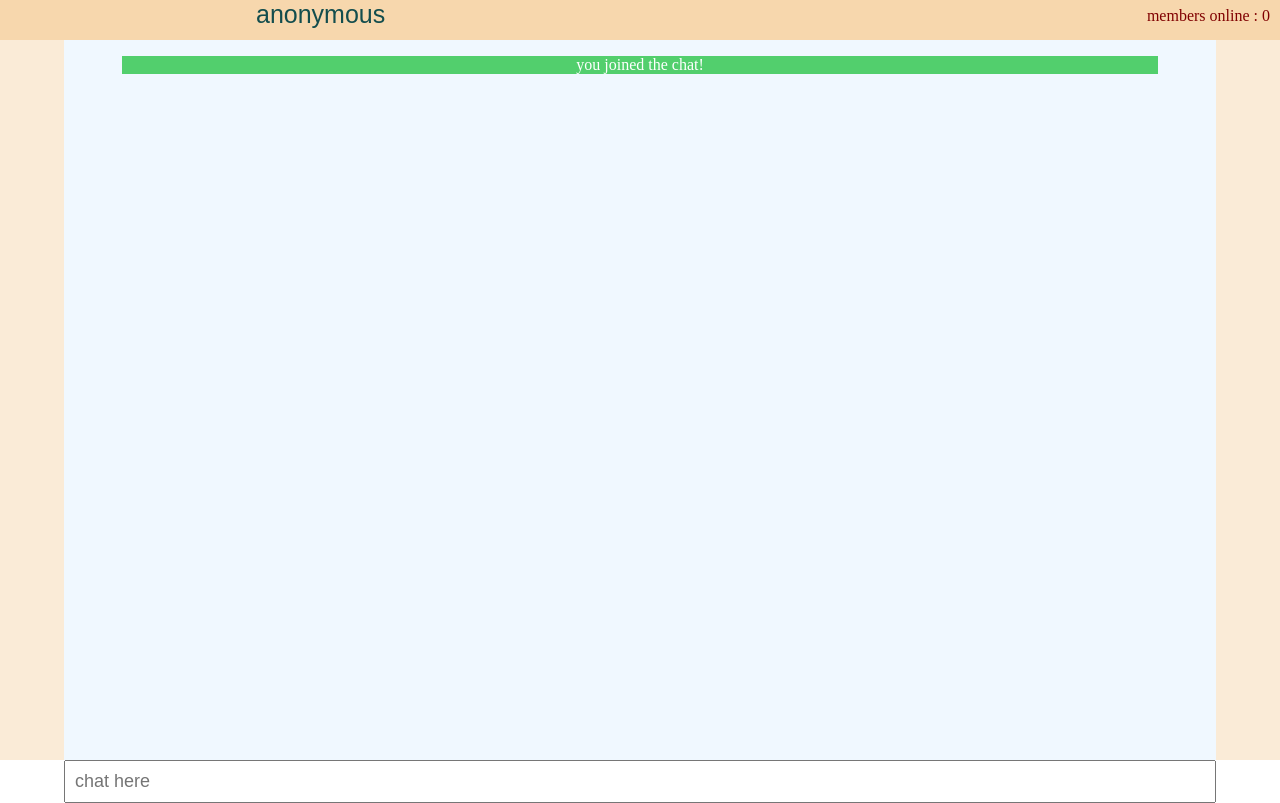
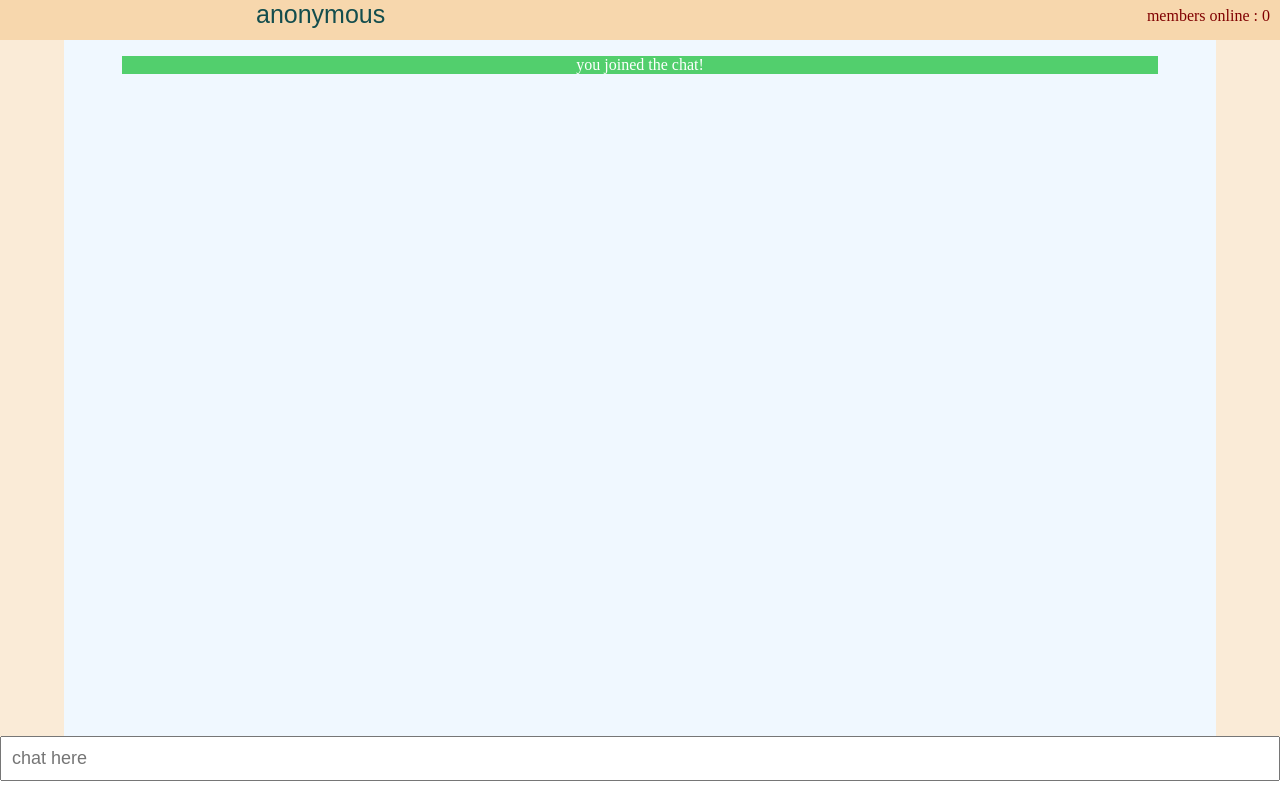
Before and after one commit to Varshneyabhushan/chatingplace, a website: page public/room.html in a window 1280 px wide. Drawn offline with nearby package versions, Linux system fonts and the light colour scheme; no server answers.

Commit message:
Ui changed a bit

```diff
--- a/public/room.html
+++ b/public/room.html
@@ -8,9 +8,7 @@
             <div id="count">members online : 0</div>
         </div>
         <div id="all"><div id="chat"></div></div>
-        <div id="ctrls">
-            <input type="text" id="textbox" placeholder="chat here">
-        </div>
+        <input type="text" id="textbox" placeholder="chat here">
         <script src="/socket.io/socket.io.js"></script>
         <script src="script.js"></script>
     </body>
--- a/public/script.js
+++ b/public/script.js
@@ -40,7 +40,7 @@ messagebox.addEventListener("keyup", function(event) {
         if(text.indexOf("change:") == 0){
             var name = text.replace("change:","")
             username.innerText = name
-            stickMessage("you change your username to : "+name,'yellow')
+            stickMessage("you change your screen_name to : "+name,'yellow')
             textbox.value = ""
         }else{
             send()
--- a/public/style.css
+++ b/public/style.css
@@ -3,11 +3,11 @@
 }
 
 #chat {
-    height: 90%;
-    /* width: 50%; */
-    /* margin-left: auto; */
-    /* margin-right: auto; */
+    height: 88%;
+    width: 90%;
+    margin-left: 5%;
     background: aliceblue;
+    overflow: scroll;
 }
 
 body {
@@ -17,13 +17,6 @@ body {
 
 #all {
     width: 100%;
-}
-
-
-div#chat {
-    margin-left: 5%;
-    width: 90%;
-    overflow: scroll;
 }
 
 #ctrls {
@@ -53,8 +46,11 @@ div#chat {
 
 #textbox {
     width: -webkit-fill-available;
-    padding: 9px;
+    padding: 10px;
     font-size: 18px;
+    z-index: 1;
+    position: fixed;
+    top: 92%;
 }
 
 #count {
```
